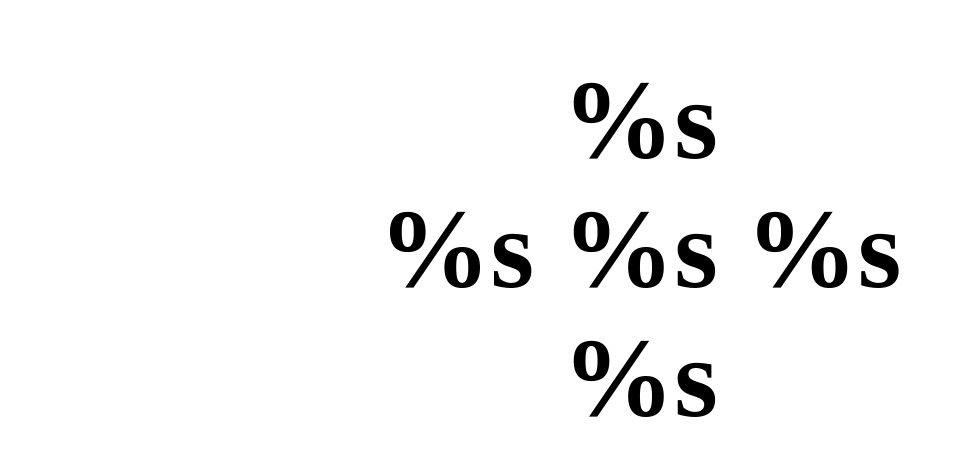
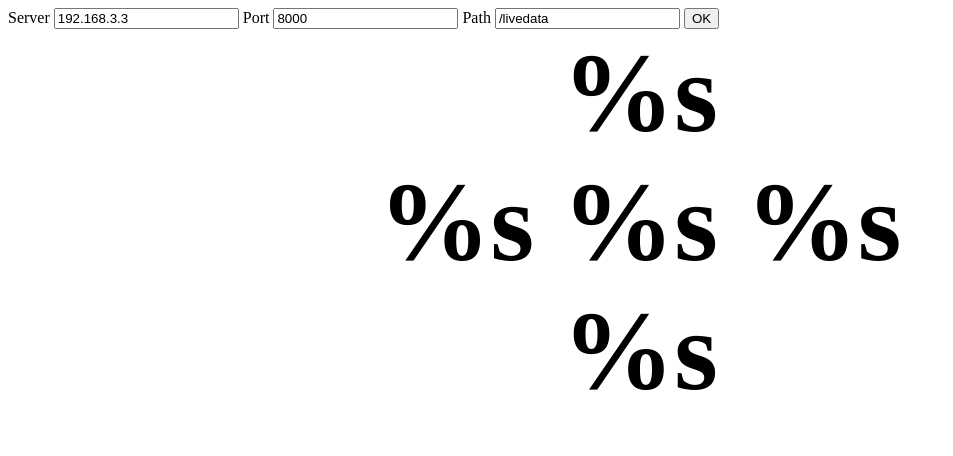
Before and after one commit to hkskoglund/gw, a plain HTML site: page webapp/ipad1.html in a window 1280 px wide. Shown: the whole page, without its empty margins (0-953 px from the left). Drawn offline with Linux system fonts and the light colour scheme; no server answers.

Commit message:
feature: add change server

```diff
--- a/webapp/getJSON.js
+++ b/webapp/getJSON.js
@@ -8,20 +8,28 @@ function GetJSON(host,port,path) {
     this.host=host
     this.port=port
     this.path=path
-    this.url=this.newUrl(host,port,path)
+    this.setUrl(host,port,path)
+
+    this.req=new XMLHttpRequest()
+
+    this.req.addEventListener("load", this.transferComplete.bind(this))
+    this.req.addEventListener("error", this.transferError.bind(this))
+    this.req.addEventListener("onabort",this.transferAbort.bind(this))
+
     this.requestLivedata()
     this.intervalID=setInterval(this.requestLivedata.bind(this),16000)
   }
 
-GetJSON.prototype.newUrl=function(host,port,path)
+GetJSON.prototype.transferAbort = function(ev)
 {
-    return 'http://'+host+':'+port+path
+    console.warn('request aborted')
 }
 
-GetJSON.prototype.updateUI=function()
+GetJSON.prototype.setUrl=function(host,port,path)
 {
-    document.getElementById('outtemp').innerHTML=this.getOuttemp()
+    this.url='http://'+host+':'+port+path
 }
+
 
 GetJSON.prototype.getOuttemp=function()
 {
@@ -30,9 +38,14 @@ GetJSON.prototype.getOuttemp=function()
 
 GetJSON.prototype.transferComplete=function(evt)
 {
-    console.log('json:'+this.req.responseText)
-    this.json = JSON.parse(this.req.responseText)
-    this.updateUI()
+    if (this.req.responseText.length > 0) {
+        console.log('json:'+this.req.responseText)
+        this.json = JSON.parse(this.req.responseText)
+    } else
+    {
+        console.error('Empty json response')
+        this.json=undefined
+    }
 }
 
 GetJSON.prototype.transferError=function(evt)
@@ -42,15 +55,12 @@ GetJSON.prototype.transferError=function(evt)
 
 GetJSON.prototype.requestLivedata=function()
 {
-    this.req=new XMLHttpRequest()
+    //this.req=new XMLHttpRequest()
     //req.overrideMimeType('')
-     this.req.open('GET',this.url)
     //req.overrideMimeType("application/json")
+    //this.req.setRequestHeader("Accept","application/json")
+    this.req.open('GET',this.url)
     this.req.setRequestHeader("Accept","application/json")
-
-    this.req.addEventListener("load", this.transferComplete.bind(this))
-    this.req.addEventListener("error", this.transferError.bind(this))
-
     this.req.send()
 }
 
@@ -65,6 +75,34 @@ GetEcowittJSON.prototype.getOuttemp=function()
     return this.json.outdoor.temperature.value
 }
 
+
+function UI(server,port,path)
+{
+    this.server=document.getElementById('inputServer')
+    this.port=document.getElementById('inputPort')
+    this.path=document.getElementById('inputPath')
+    this.btnChangeServer=document.getElementById('btnChangeServer')
+    this.server.value=server
+    this.port.value=port
+    this.path.value=path
+
+    this.getJSON=new GetEcowittJSON(server,port,path)
+    this.getJSON.req.addEventListener("load",this.onJSON.bind(this))
+    this.btnChangeServer.addEventListener('click',this.onChangeServer.bind(this))
+}
+
+UI.prototype.onChangeServer = function(ev)
+{
+    console.log('changing server to '+this.server.value+':'+this.port.value+this.path.value,this)
+    this.getJSON.req.abort()
+    this.getJSON.setUrl(this.server.value,this.port.value,this.path.value)
+}
+
+UI.prototype.onJSON=function (ev)
+{
+    document.getElementById('outtemp').innerHTML=this.getJSON.getOuttemp()
+}
+
 https://stackoverflow.com/questions/15455009/javascript-call-apply-vs-bind
 if (Function.prototype.bind === undefined)
 {
@@ -77,4 +115,4 @@ if (Function.prototype.bind === undefined)
     };
 }
 
-var getJSON=new GetEcowittJSON('192.168.3.3',8000,'/livedata')
+var ui = new UI("192.168.3.3",8000,'/livedata')
--- a/webapp/ipad1.html
+++ b/webapp/ipad1.html
@@ -1,5 +1,5 @@
 <!DOCTYPE html>
-<html style="zoom:7">
+<html>
 
 <head>
     <meta charset="UTF-8">
@@ -7,7 +7,22 @@
 </head>
 
 <body>
-   <div style="font-weight: bold; text-align: center;">
+    <div id="divChangeServer">
+        <label>Server
+            <input id="inputServer" ></input>
+        </label>
+        <label>Port
+            <input id="inputPort" ></input>
+        </label>
+        <label>Path
+            <input id="inputPath" ></input>
+        </label>
+
+        <button id="btnChangeServer" onclick="">OK</button>
+    </div>
+
+    <div style="zoom: 7; font-weight: bold; text-align: center;">
+
         <div id="temp">
             <div id="intemp" style="display:inline"></div>
             <div id="outtemp"style="display:inline"></div>
```
Also changed, not shown: 1 other file.
